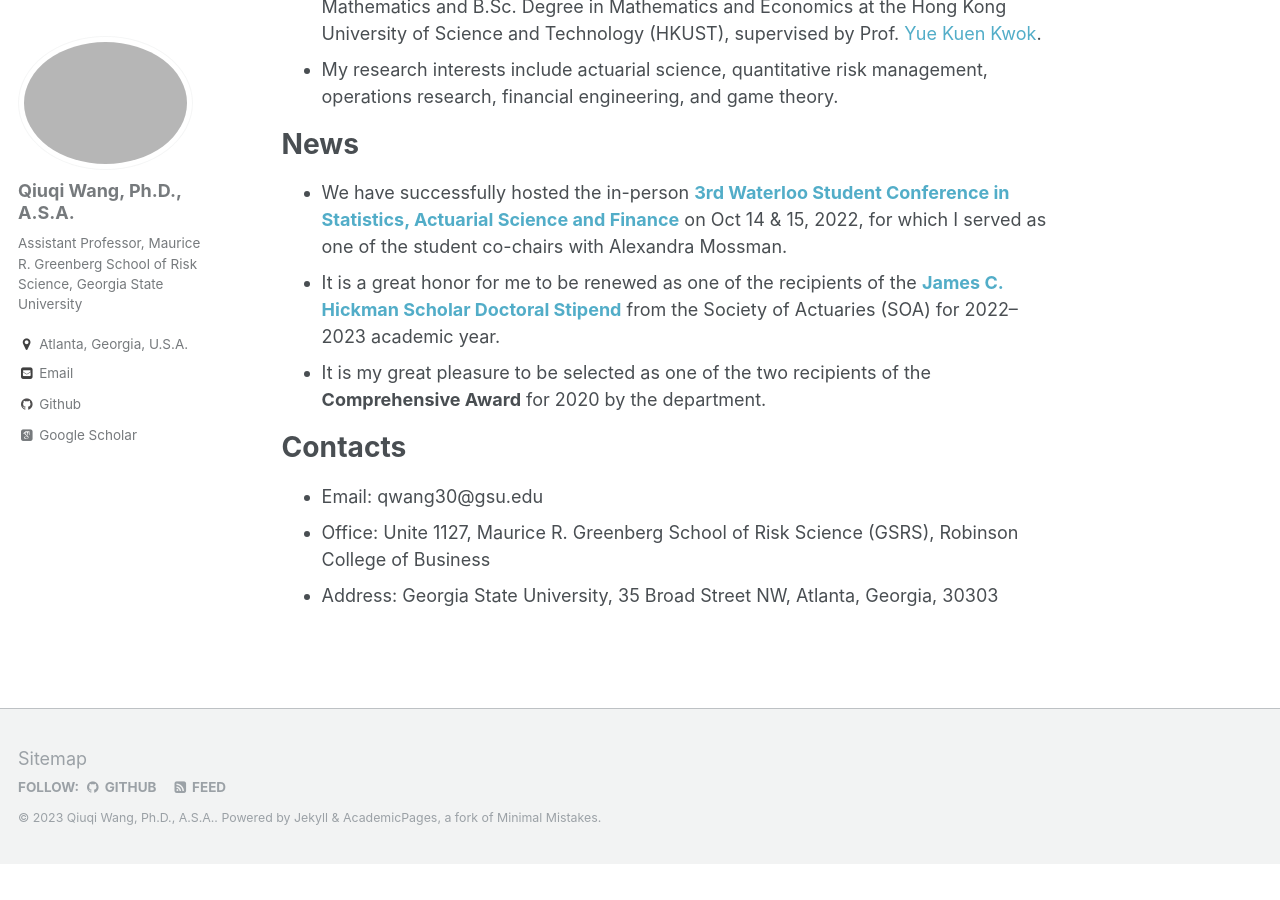
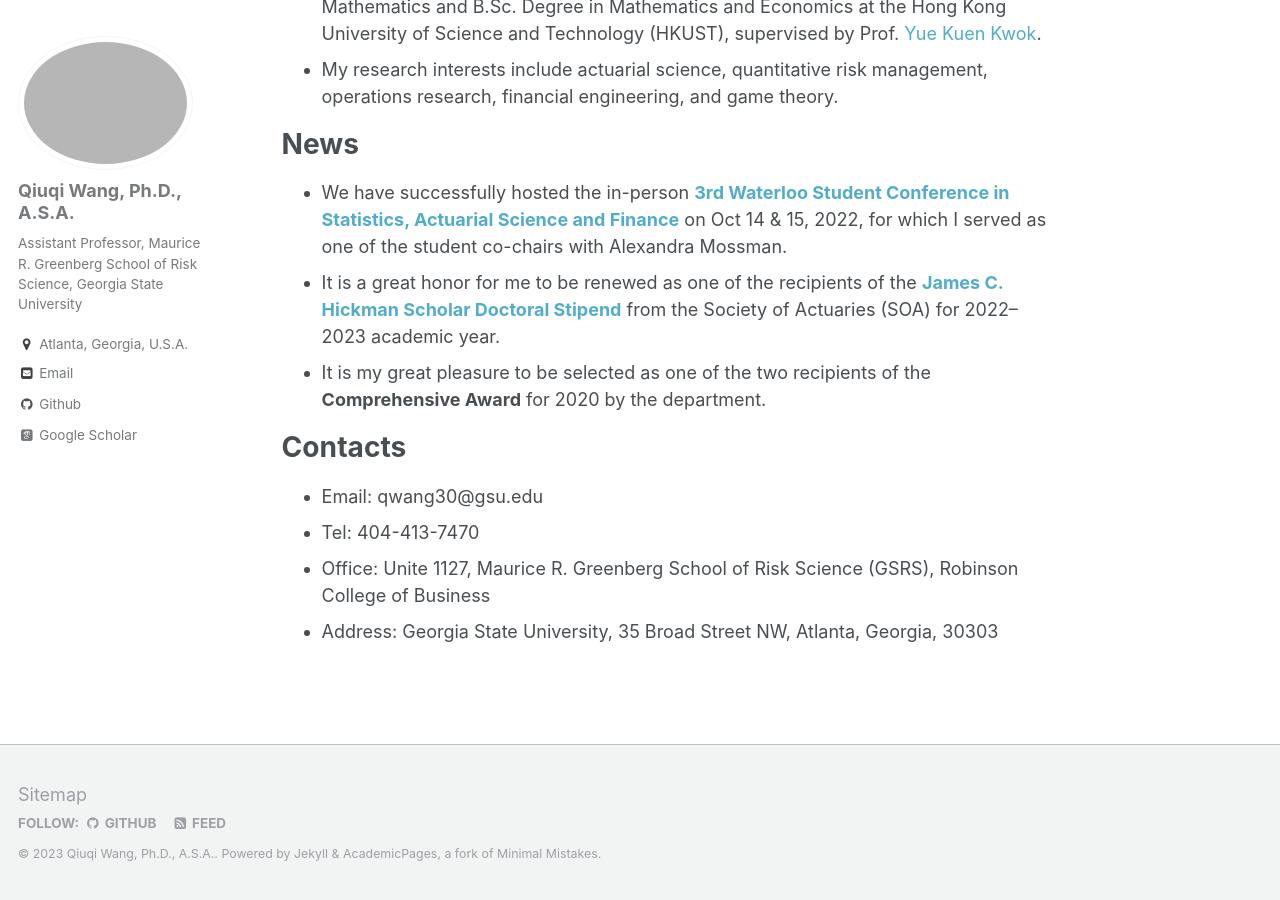
Before and after one commit to qwangan/qwangan.github.io, a Jekyll site: the page built from _pages/about.md, in a window 1280 px wide and 900 px high, scrolled down 669 px. Built offline with Jekyll 4.4.1, drawn with Linux system fonts in a browser that asks for light colours; some web fonts are replaced; before the commit the page ends 1533 px from its top, so only the background shows below that.

Commit message:
Update about.md

```diff
--- a/_pages/about.md
+++ b/_pages/about.md
@@ -24,5 +24,6 @@ redirect_from:
 
 # Contacts
 * Email: qwang30@gsu.edu
+* Tel: 404-413-7470
 * Office: Unite 1127, Maurice R. Greenberg School of Risk Science (GSRS), Robinson College of Business
 * Address: Georgia State University, 35 Broad Street NW, Atlanta, Georgia, 30303
```
